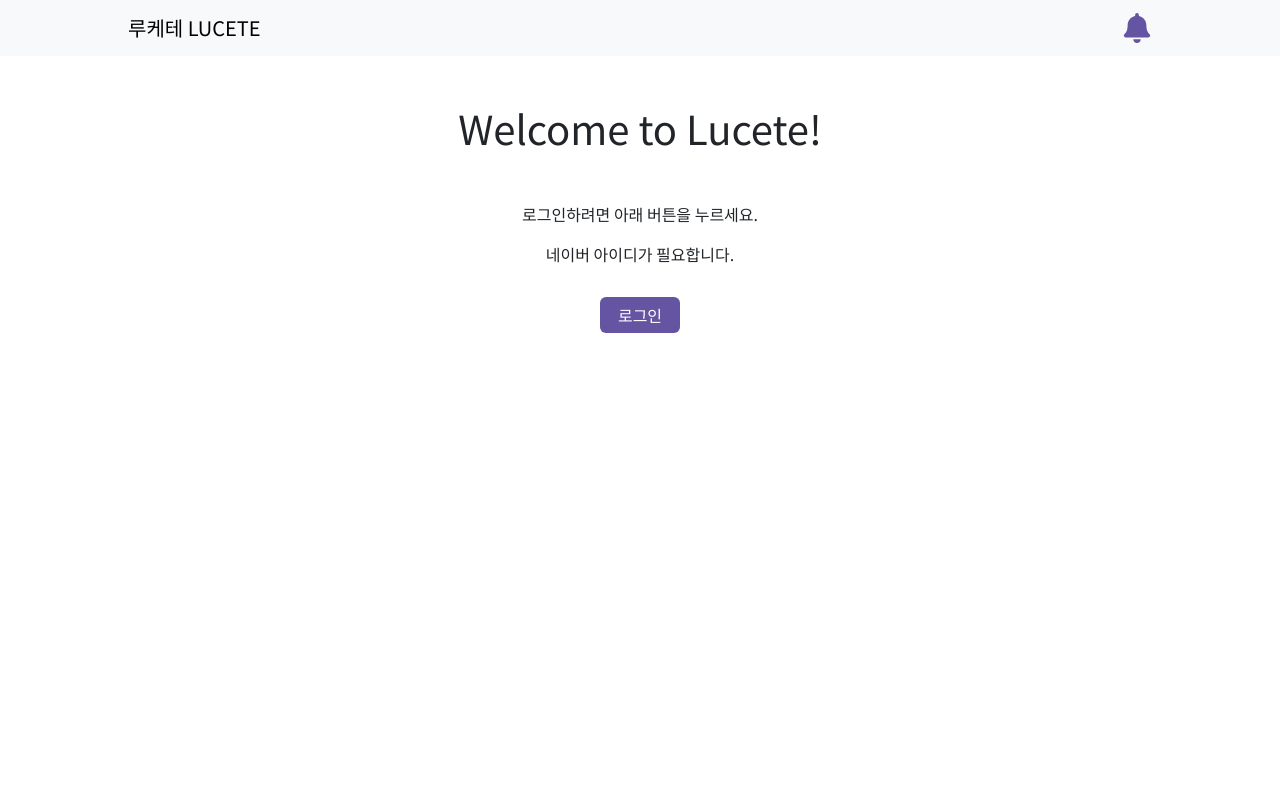
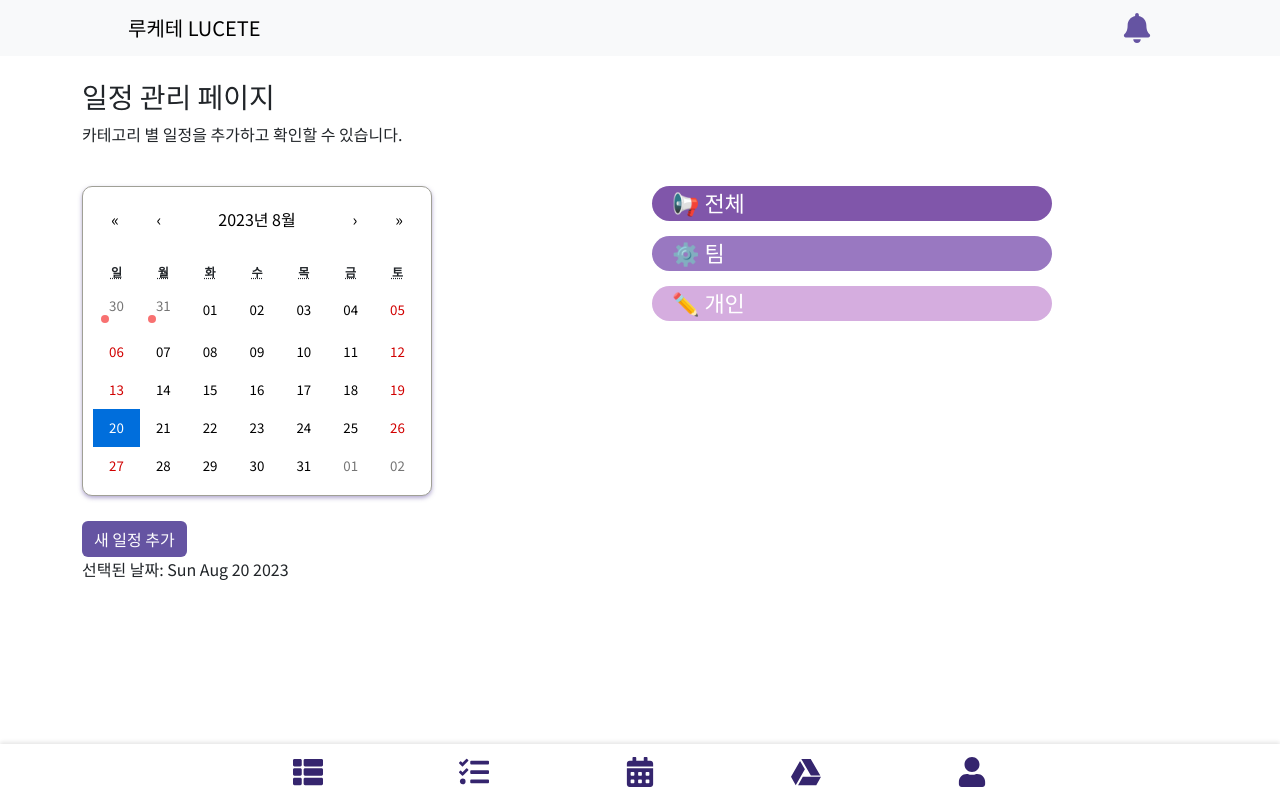
Before and after one commit to LuceteProject/front_web, a React (Create React App) app: page /calendar in a window 1280 px wide. Before the commit this address led to /. Built offline with nearby package versions, Linux system fonts and the light colour scheme; no server answers; a web font is replaced by a local one.

Commit message:
Create_Project

```diff
--- a/src/App.tsx
+++ b/src/App.tsx
@@ -24,7 +24,7 @@ import AttendanceListPage from "./pages/settings/AttendanceList";
 import { Button } from "react-bootstrap";
 
 function App() {
-  const [isLoggedIn, setIsLoggedIn] = useState(false);
+  const [isLoggedIn, setIsLoggedIn] = useState(true);
   //const [isLoggedIn, setIsLoggedIn] = useState(true);
   // 로그인 후 페이지 보고 싶으면 isLoggedIn 변수 true로 변경
   useEffect(() => {
--- a/src/components/Modal.tsx
+++ b/src/components/Modal.tsx
@@ -102,7 +102,7 @@ const AddBoard = ({ showModal, handleCloseModal, onAddBoard }: ModalProps) => {
     onAddBoard({
       id: 18,
       title: "게시판 제목",
-      content: "2023-07-28",
+      content: "본문",
       start: "14:00",
       user_id: 1, //수정 필요
       team_code: 0 //수정 필요
```
